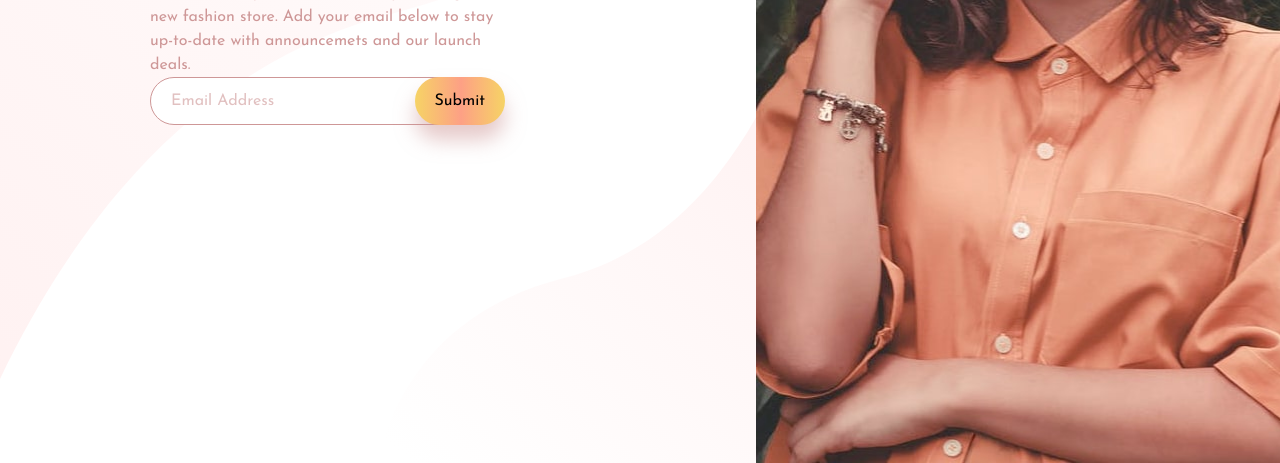
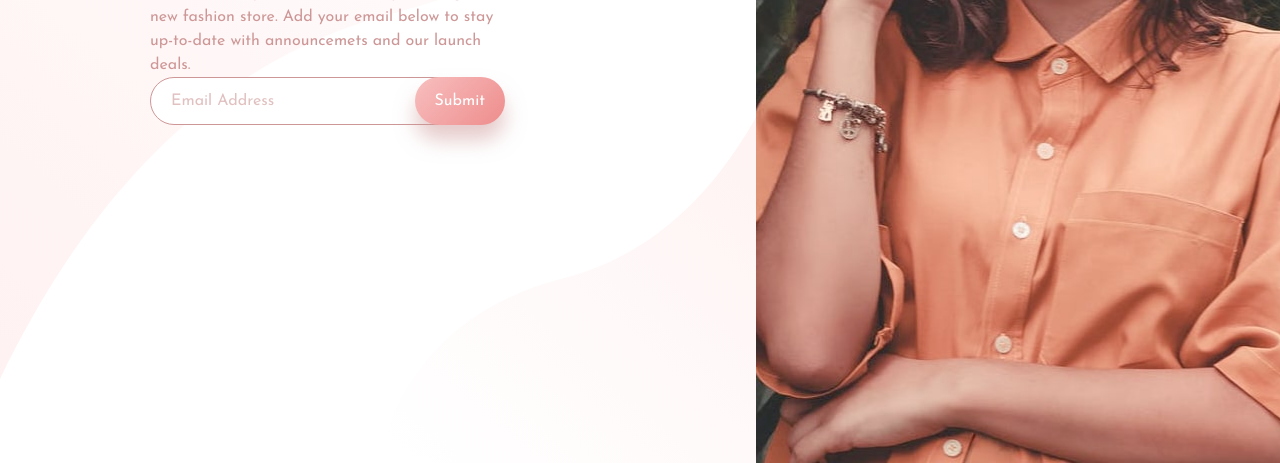
Before and after one commit to assumpta-n/base-apparel, a website: page index.html in a window 1280 px wide. Shown: the part 337-800 px from the top of the page. Drawn offline with Linux system fonts and the light colour scheme.

Commit message:
Changes background gradient colors of submit button

```diff
--- a/scss/main.scss
+++ b/scss/main.scss
@@ -94,15 +94,14 @@ body {
     }
     &__btn {
         border: none;
+        color: white;
         padding: 1.6rem 2rem;
         font-family: 'Josefin Sans', sans-serif;
         border-radius: 5rem;
         font-size: 1.6rem;
         position: absolute;
         right: 1rem;
-        // top: 0.1rem;
-        // background-image: linear-gradient(135deg, from hsl(0, 80%, 86%), to hsl(0, 74%, 74%));
-        background-image: linear-gradient(to right, #f6d365 0%, #fda085 51%, #f6d365 100%);
+        background-image: linear-gradient(135deg, hsl(0, 80%, 86%), hsl(0, 74%, 74%));
         box-shadow: 0 1.5rem 2rem rgba(206, 150, 150, 0.5);
     }
 }
```
Also changed, not shown: css/main.css.
